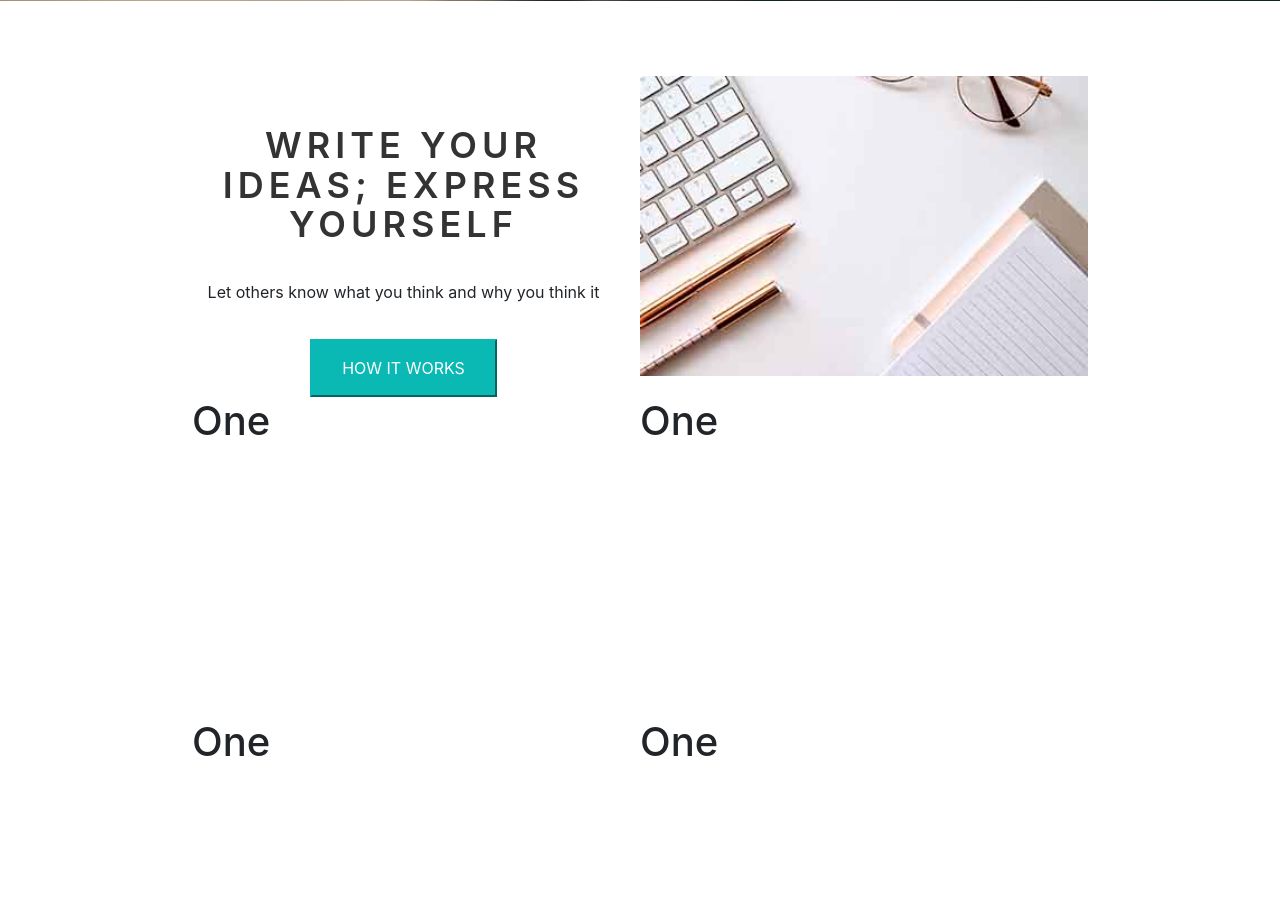
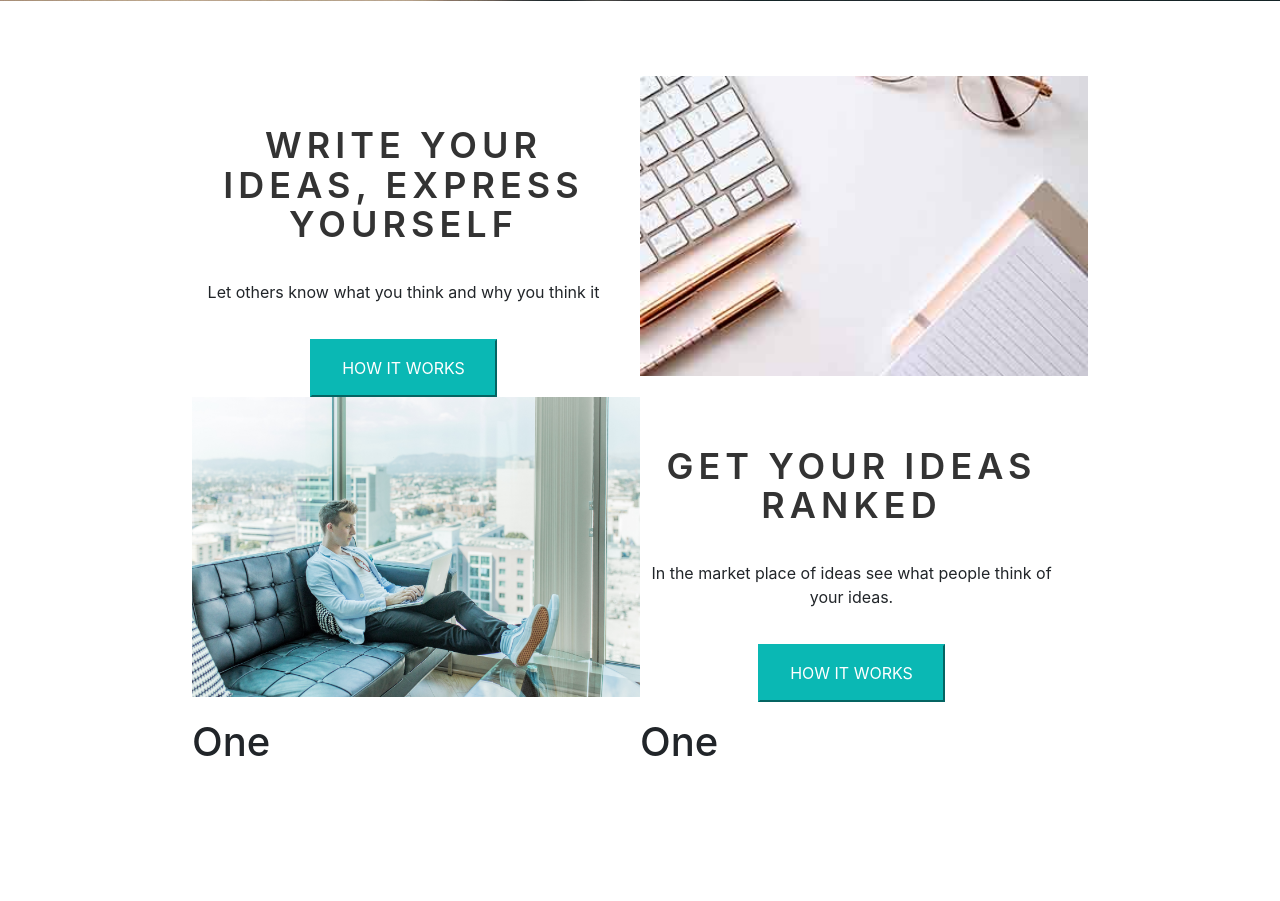
Before and after one commit to ravenusmc/blog_ratings, a PHP site: page / in a window 1280 px wide. Shown: the part 869-1770 px from the top of the page. Run offline with PHP 8.4, Linux system fonts and the light colour scheme; data that the repository does not hold is empty; some libraries are stand-ins or nearby versions.

Commit message:
finished tsecond section on home page

```diff
--- a/assets/css/landing.css
+++ b/assets/css/landing.css
@@ -72,6 +72,14 @@ button:hover {
   background-size: cover;
 }
 
+.section_two_image {
+  background-image: url('../images/sec_2.jpg');
+  height: 300px;
+  background-position: center;
+  background-repeat: no-repeat;
+  background-size: cover;
+}
+
 @media only all and (max-width: 950px) {
 
   section {
--- a/index.php
+++ b/index.php
@@ -8,7 +8,7 @@
 <section>
 
   <div class='words_div'>
-    <p class='center section_title'>Write Your ideas; express yourself</p>
+    <p class='center section_title'>Write Your ideas, express yourself</p>
     <p class='margin_fix center section_paragraph'>Let others know what you think and why you think it</p>
     <div class='button_div'>
       <button>How it Works</button>
@@ -18,12 +18,17 @@
   <div class='section_one_image'>
   </div>
 
-  <div>
-    <h1>One</h1>
+  <div class='section_two_image'>
   </div>
 
-  <div>
-    <h1>One</h1>
+  <div class='words_div'>
+    <p class='center section_title'>Get Your ideas ranked</p>
+    <p class='margin_fix center section_paragraph'>In the market place of ideas see what people think of
+      your ideas.
+    </p>
+    <div class='button_div'>
+      <button>How it Works</button>
+    </div>
   </div>
 
   <div>
```
Also changed, not shown: assets/images/sec_2.jpg (added).
